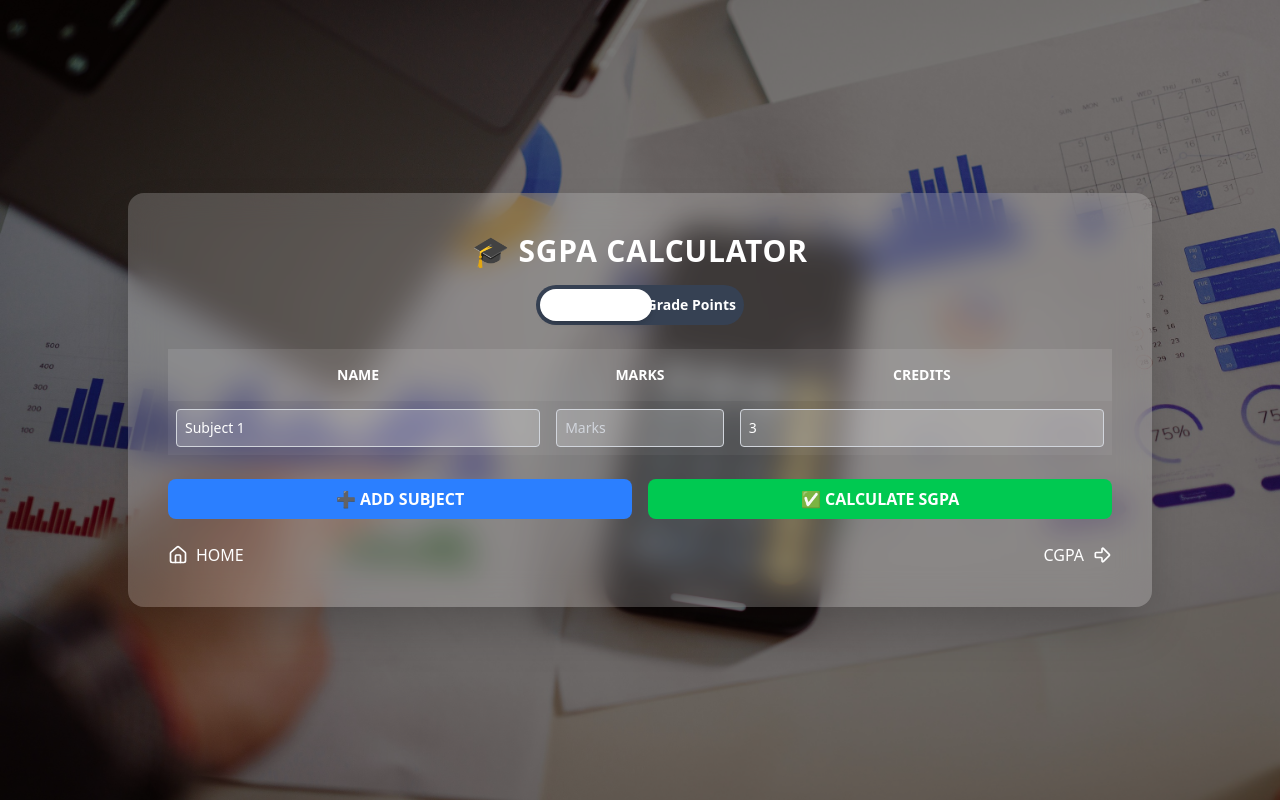
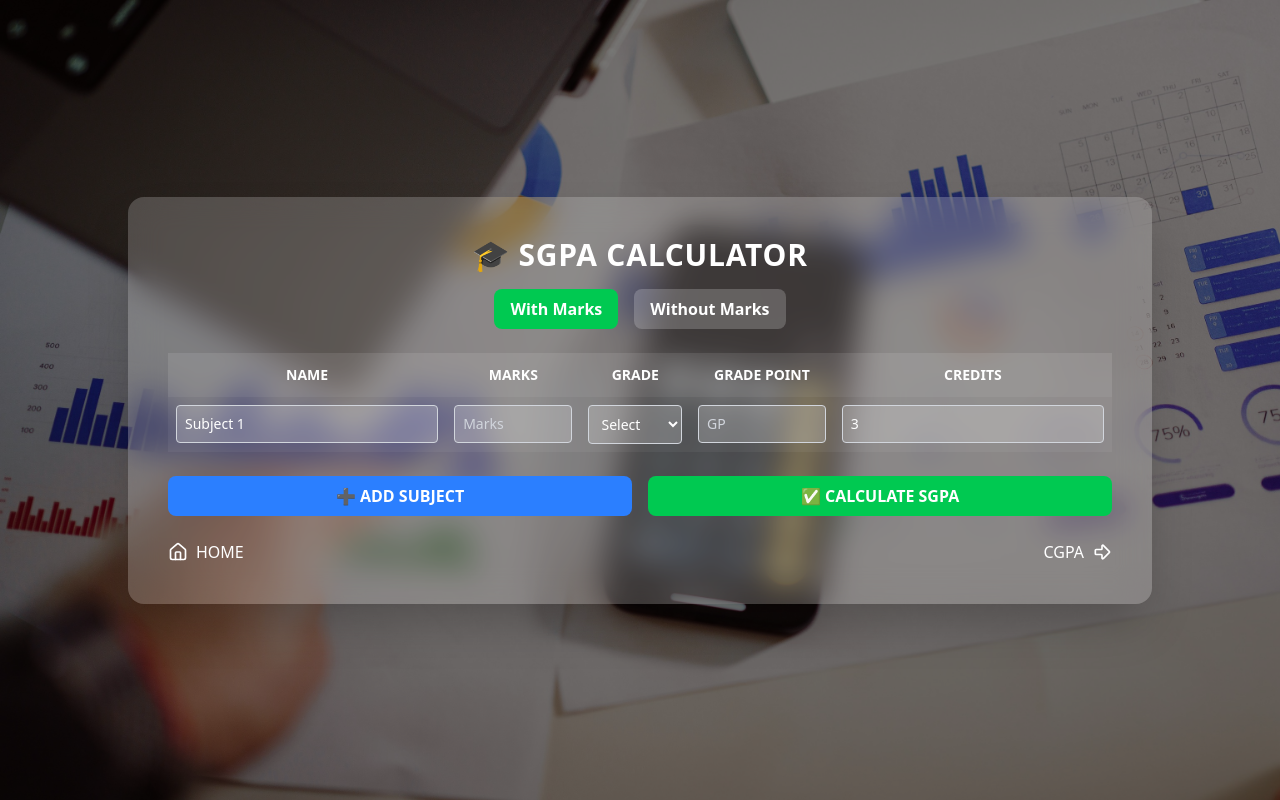
Before and after one commit to jayakumar46/cgpa-calculator, a React (Vite) app: page /sgpa-calculator in a window 1280 px wide. Built offline with nearby package versions, Linux system fonts and the light colour scheme.

Commit message:
Feat:Modify the sgpacalculation field

```diff
--- a/src/pages/SgpaCalculation.jsx
+++ b/src/pages/SgpaCalculation.jsx
@@ -2,6 +2,16 @@ import { ArrowBigRight, Home } from "lucide-react";
 import React, { useState } from "react";
 import { Link } from "react-router-dom";
 import bgImg from "../assets/bg-2.jpg";
+
+const gradeMap = {
+  "A+": 10,
+  A: 9,
+  "B+": 8,
+  B: 7,
+  C: 6,
+  D: 5,
+  F: 0,
+};
 
 function marksToGradePoint(marks) {
   if (marks >= 90) return 10;
@@ -13,34 +23,9 @@ function marksToGradePoint(marks) {
   return 0;
 }
 
-function computeSGPA(subjects, withMarks) {
-  let totalWeighted = 0,
-    totalCredits = 0;
-  for (const s of subjects) {
-    const credits = Number(s.credits) || 0;
-    if (!credits) continue;
-    totalCredits += credits;
-
-    let gp = 0;
-    if (withMarks) {
-      gp =
-        s.marks !== "" && s.marks != null
-          ? marksToGradePoint(Number(s.marks))
-          : 0;
-    } else {
-      gp =
-        s.gradePoint !== "" && s.gradePoint != null ? Number(s.gradePoint) : 0;
-    }
-
-    totalWeighted += gp * credits;
-  }
-  if (totalCredits === 0) return 0;
-  return Math.round((totalWeighted / totalCredits) * 100) / 100;
-}
-
 export default function SGPAForm() {
   const [subjects, setSubjects] = useState([
-    { name: "Subject 1", marks: "", gradePoint: "", credits: 3 },
+    { name: "Subject 1", marks: "", grade: "", gradePoint: "", credits: 3 },
   ]);
   const [sgpa, setSgpa] = useState(null);
   const [withMarks, setWithMarks] = useState(true);
@@ -51,6 +36,7 @@ export default function SGPAForm() {
       {
         name: `Subject ${subjects.length + 1}`,
         marks: "",
+        grade: "",
         gradePoint: "",
         credits: 3,
       },
@@ -59,13 +45,44 @@ export default function SGPAForm() {
   const update = (idx, key, value) => {
     const arr = [...subjects];
     arr[idx][key] = value;
+
+    // If grade is updated, automatically update gradePoint
+    if (key === "grade") arr[idx].gradePoint = gradeMap[value] || 0;
+
     setSubjects(arr);
+  };
+
+  const computeSGPA = () => {
+    let totalWeighted = 0,
+      totalCredits = 0;
+
+    for (const s of subjects) {
+      const credits = Number(s.credits) || 0;
+      if (!credits) continue;
+      totalCredits += credits;
+
+      let gp = 0;
+      if (withMarks) {
+        gp =
+          s.gradePoint !== ""
+            ? Number(s.gradePoint)
+            : s.marks !== ""
+            ? marksToGradePoint(Number(s.marks))
+            : 0;
+      } else {
+        gp = s.gradePoint !== "" ? Number(s.gradePoint) : 0;
+      }
+
+      totalWeighted += gp * credits;
+    }
+
+    if (totalCredits === 0) return 0;
+    return Math.round((totalWeighted / totalCredits) * 100) / 100;
   };
 
   const calculate = (e) => {
     e.preventDefault();
-    const result = computeSGPA(subjects, withMarks);
-    setSgpa(result);
+    setSgpa(computeSGPA());
   };
 
   return (
@@ -80,36 +97,24 @@ export default function SGPAForm() {
           🎓 SGPA Calculator
         </h2>
 
-        {/* Fancy Toggle Switch */}
-        {/* Fancy Toggle Switch */}
-        <div className="flex justify-center mt-4">
-          <div
-            className="relative inline-flex items-center cursor-pointer w-52 h-10 bg-gray-700 rounded-full p-1"
-            onClick={() => setWithMarks(!withMarks)}
-          >
-            {/* Labels */}
-            <span
-              className={`absolute left-2 text-white font-semibold text-sm transition-colors  ${
-                withMarks ? "text-green-400" : "text-white"
+        {/* Toggle */}
+        <div className="flex justify-center gap-4 mt-4">
+          <button
+            onClick={() => setWithMarks(true)}
+            className={`px-4 py-2 rounded-lg font-semibold ${
+              withMarks ? "bg-green-500 text-white" : "bg-white/20 text-white"
             }`}
           >
             With Marks
-            </span>
-            <span
-              className={`absolute right-2 text-white font-semibold text-sm transition-colors ${
-                !withMarks ? "text-green-400" : "text-white"
+          </button>
+          <button
+            onClick={() => setWithMarks(false)}
+            className={`px-4 py-2 rounded-lg font-semibold ${
+              !withMarks ? "bg-green-500 text-white" : "bg-white/20 text-white"
             }`}
           >
-              With Grade Points
-            </span>
-
-            {/* Sliding Knob */}
-            <span
-              className={`absolute top-1  h-8 bg-white rounded-full shadow-md transition-transform ${
-                withMarks ? "left-1 w-[112px]" : "right-1 w-[120px]"
-              }`}
-            ></span>
-          </div>
+            Without Marks
+          </button>
         </div>
 
         <form onSubmit={calculate} className="mt-6">
@@ -117,9 +122,10 @@ export default function SGPAForm() {
             <table className="w-full text-sm text-white">
               <thead>
                 <tr className="uppercase bg-white/10">
-                  <th className="p-3 ">Name</th>
-                  {withMarks && <th className="p-4 ">Marks</th>}
-                  {!withMarks && <th className="p-4 ">Grade Point</th>}
+                  <th className="p-3">Name</th>
+                  {withMarks && <th className="p-3">Marks</th>}
+                  <th className="p-3">Grade</th>
+                  <th className="p-3">Grade Point</th>
                   <th className="p-3">Credits</th>
                 </tr>
               </thead>
@@ -149,7 +155,25 @@ export default function SGPAForm() {
                       </td>
                     )}
 
-                    {!withMarks && (
+                    <td className="p-2">
+                      <select
+                        className="border border-gray-300 bg-white/20 p-2 w-full outline-none rounded text-white placeholder-gray-300 focus:ring-2 focus:ring-green-400 transition"
+                        value={s.grade}
+                        onChange={(e) => update(i, "grade", e.target.value)}
+                      >
+                        <option value="">Select</option>
+                        {Object.keys(gradeMap).map((g) => (
+                          <option
+                            key={g}
+                            value={g}
+                            className="bg-black/30 font-medium "
+                          >
+                            {g}
+                          </option>
+                        ))}
+                      </select>
+                    </td>
+
                     <td className="p-2">
                       <input
                         className="border border-gray-300 bg-white/20 p-2 w-full outline-none rounded text-white placeholder-gray-300 focus:ring-2 focus:ring-green-400 transition"
@@ -164,7 +188,6 @@ export default function SGPAForm() {
                         placeholder="GP"
                       />
                     </td>
-                    )}
 
                     <td className="p-2">
                       <input
```
Lines whose indentation alone changed are shown as unchanged.
